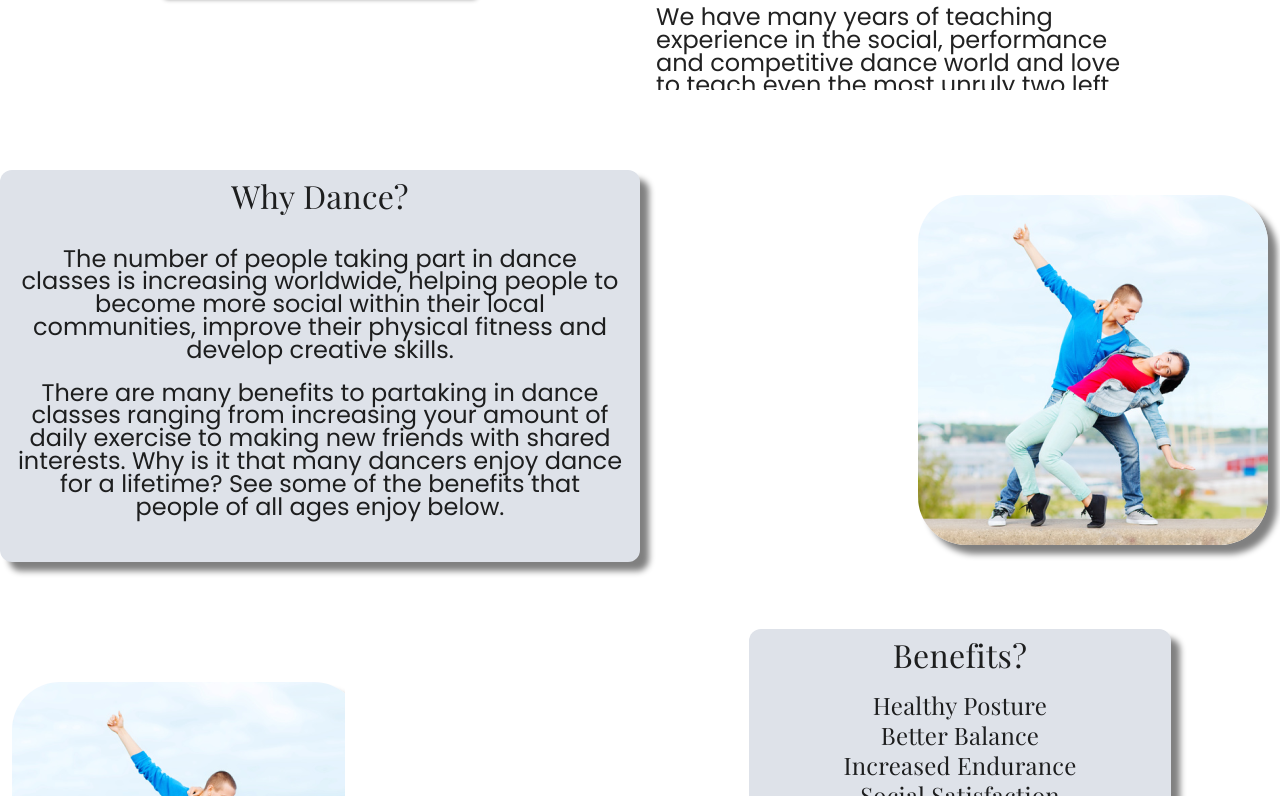
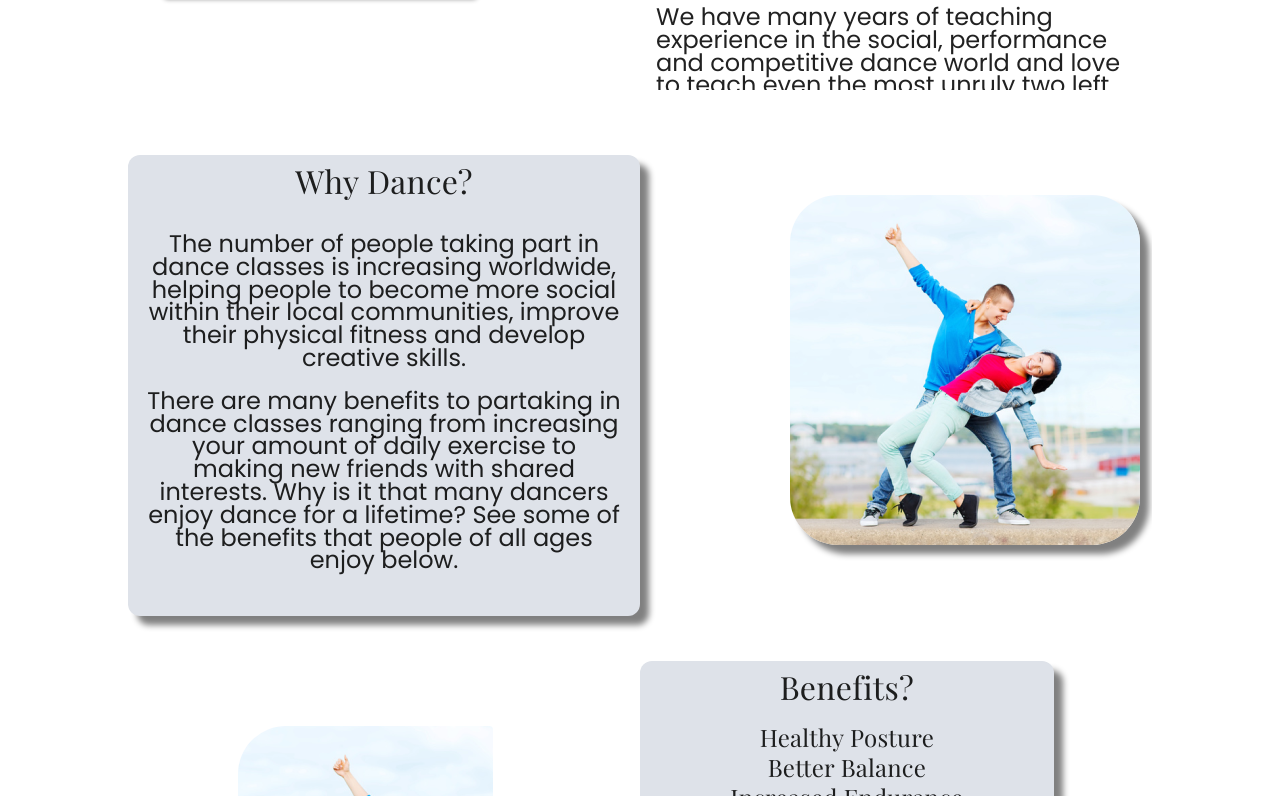
Before and after one commit to th2n10s4u/embd-website, a React (Create React App) app: page / in a window 1280 px wide. Shown: the part 1184-1980 px from the top of the page. Built offline with nearby package versions, Linux system fonts and the light colour scheme.

Commit message:
Update BenefitsOfDance.js
Fixed some alignment

```diff
--- a/src/assets/components/BenefitsOfDance.js
+++ b/src/assets/components/BenefitsOfDance.js
@@ -14,7 +14,7 @@ export default function BenefitsOfDance() {
         sx={{
           display: "flex",
           flexDirection: "column",
-          justifyContent: "center",
+          alignItems: "center",
         }}
       >
         <TemplateCard
@@ -38,6 +38,7 @@ export default function BenefitsOfDance() {
             alignItems: "center",
           }}
         >
+          {/* fix template card by adding conditional to the card's for text, similarly to the && props.button */}
           <TemplateCard img={FunDip} />
           <TemplateTextCard
             TextCardHeader="Benefits?"
```
